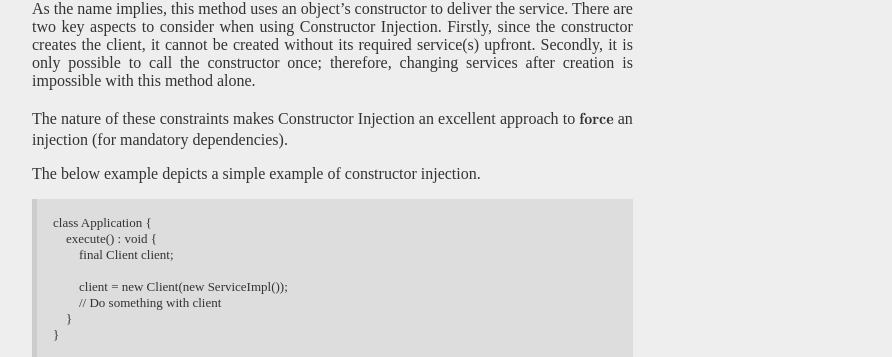
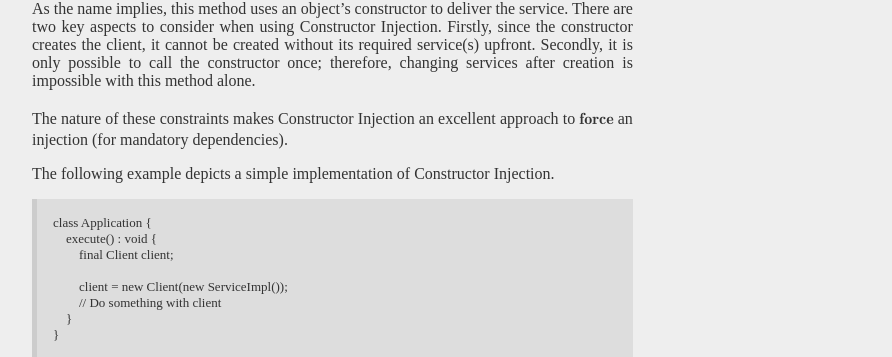
Before and after one commit to GeorgePreece/GeorgePreece.github.io, a Jekyll site: the page built from _posts/2022-01-28-dependency-injection.md, in a window 1280 px wide. Shown: the part 1006-1363 px from the top of the page, without its empty margins (112-1004 px from the left). Built offline with Jekyll 4.4.1, drawn with Linux system fonts in a browser that asks for light colours; some web fonts are replaced.

Commit message:
Re-write example statement

````diff
--- a/_posts/2022-01-28-dependency-injection.md
+++ b/_posts/2022-01-28-dependency-injection.md
@@ -55,7 +55,7 @@ As the name implies, this method uses an object's constructor to deliver the ser
 
 The nature of these constraints makes Constructor Injection an excellent approach to **force** an injection (for mandatory dependencies).
 
-The below example depicts a simple example of constructor injection.
+The following example depicts a simple implementation of Constructor Injection.
 ```
 class Application {
     execute() : void {
````
